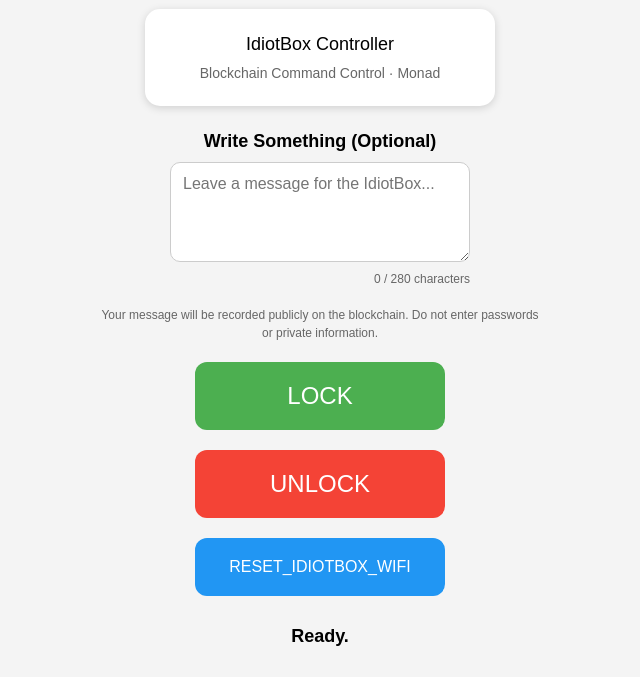
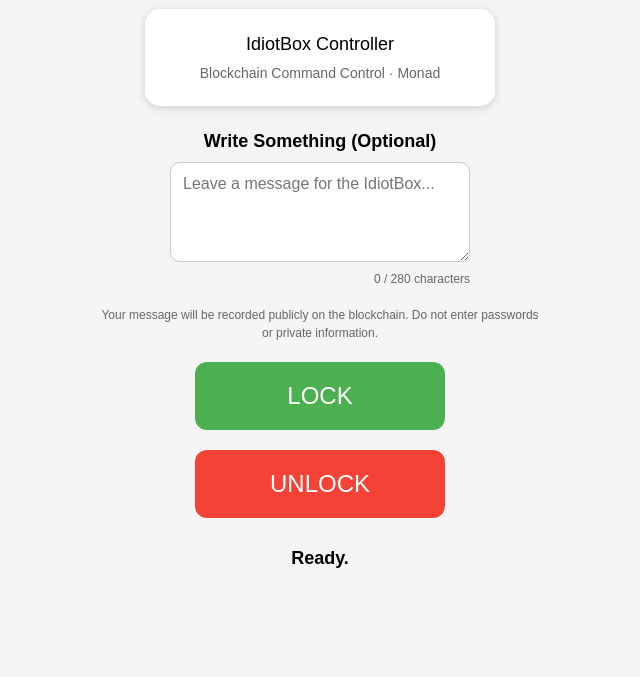
Before and after one commit to OscuroObjectives/IdiotBox0001, a plain HTML site: page index.html in a window 1280 px wide. Shown: the part 129-806 px from the top of the page, without its empty margins (320-960 px from the left). Drawn offline with nearby package versions, Linux system fonts and the light colour scheme.

Commit message:
Remove reset button and its functionality
Removed reset button and associated functionality from the HTML and JavaScript.

```diff
--- a/index.html
+++ b/index.html
@@ -97,12 +97,6 @@
             color: white;
         }
 
-        #resetButton {
-            background: #2196F3;
-            color: white;
-            font-size: 16px;
-        }
-
         button:disabled {
             opacity: 0.5;
             cursor: not-allowed;
@@ -172,10 +166,6 @@
 
     <button id="unlockButton" onclick="sendUnlock()">
         UNLOCK
-    </button>
-
-    <button id="resetButton" onclick="sendReset()">
-        RESET_IDIOTBOX_WIFI
     </button>
 
     <div id="status">
@@ -433,82 +423,6 @@
         }
 
 
-        // ======================================================
-        // RESET IDIOTBOX WIFI
-        // ======================================================
-
-        async function sendReset() {
-
-            const confirmed = confirm(
-                "RESET_IDIOTBOX_WIFI will erase the ESP32's saved Wi-Fi credentials and restart the IdiotBox.\n\nContinue?"
-            );
-
-            if (!confirmed) {
-
-                updateStatus("Reset cancelled.");
-
-                return;
-            }
-
-            const button =
-                document.getElementById("resetButton");
-
-            try {
-
-                button.disabled = true;
-
-                const contract =
-                    await getContract();
-
-                updateStatus(
-                    "🦊 Approve RESET_IDIOTBOX_WIFI in your wallet..."
-                );
-
-                const transaction =
-                    await contract.resetIdiotBoxWiFi();
-
-                console.log(
-                    "RESET_IDIOTBOX_WIFI transaction:",
-                    transaction.hash
-                );
-
-                updateStatus(
-                    "⛓️ Waiting for Monad confirmation..."
-                );
-
-                await transaction.wait();
-
-                updateStatus(
-                    "✅ RESET_IDIOTBOX_WIFI confirmed on Monad!"
-                );
-
-            } catch (error) {
-
-                console.error(
-                    "RESET_IDIOTBOX_WIFI error:",
-                    error
-                );
-
-                if (
-                    error.code === 4001 ||
-                    error.code === "ACTION_REJECTED"
-                ) {
-
-                    updateStatus("❌ Transaction cancelled");
-
-                } else {
-
-                    updateStatus(
-                        "❌ RESET_IDIOTBOX_WIFI transaction failed. Check your wallet, network, and contract address."
-                    );
-                }
-
-            } finally {
-
-                button.disabled = false;
-            }
-        }
-
     </script>
 
 </body>
```
